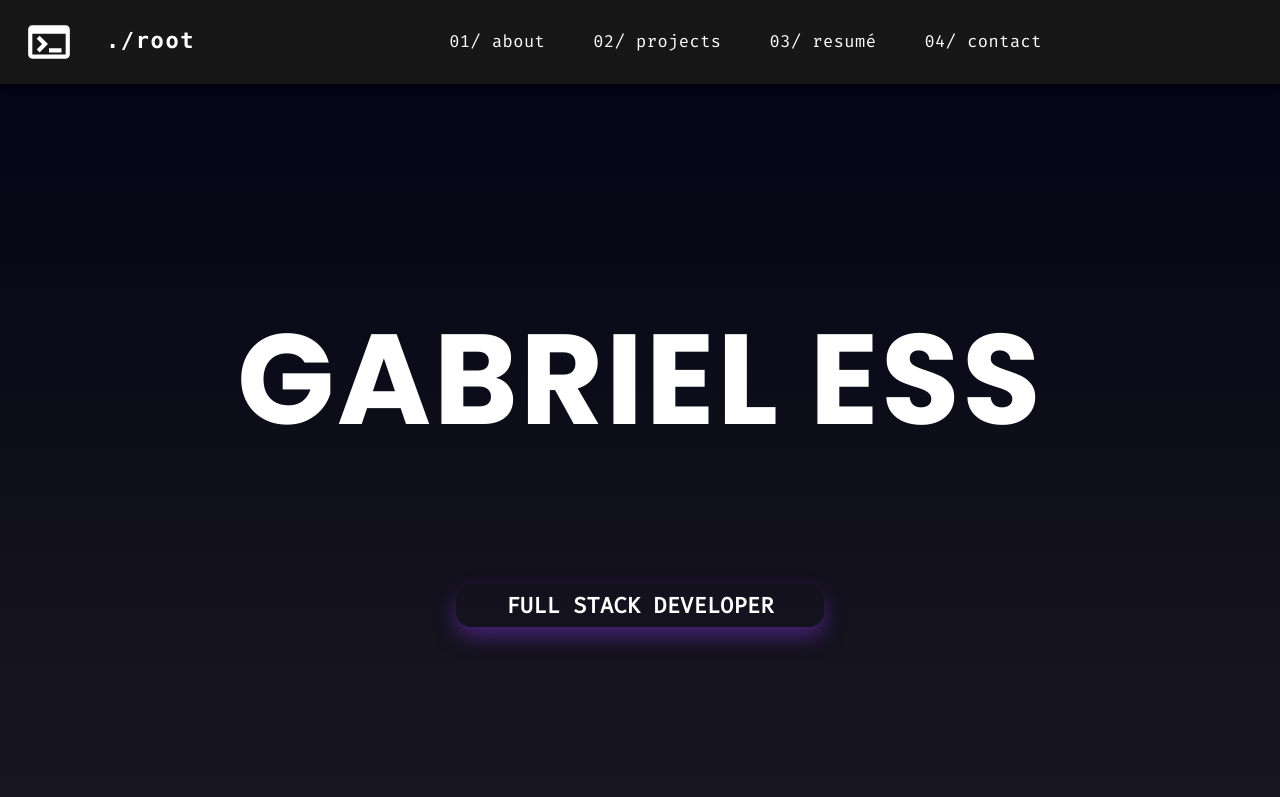
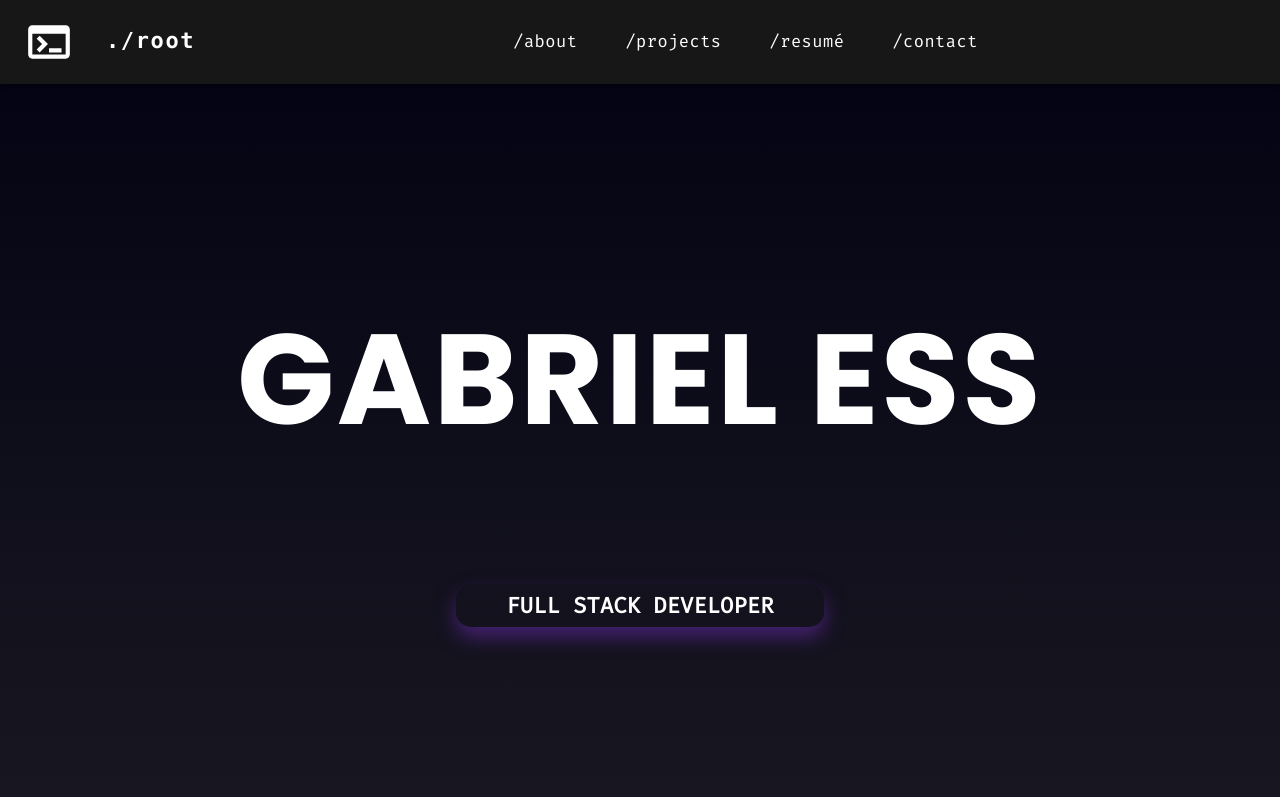
Before and after one commit to gabess3/Portfolio, a React (Create React App) app: page / in a window 1280 px wide. Shown: the top 797 px of the page. Built offline with nearby package versions, Linux system fonts and the light colour scheme.

Commit message:
cleaned up navigation code by making an array of objects for tab information

```diff
--- a/src/app/App.css
+++ b/src/app/App.css
@@ -227,7 +227,6 @@
 .projectContainer h2 {
   margin: 10px;
   padding: 50px;
-  border-bottom: 4px solid white;
 }
 
 .projects {
--- a/src/components/navigation.jsx
+++ b/src/components/navigation.jsx
@@ -1,19 +1,42 @@
 import * as React from "react";
-import AppBar from "@mui/material/AppBar";
-import Box from "@mui/material/Box";
-import Toolbar from "@mui/material/Toolbar";
-import IconButton from "@mui/material/IconButton";
-import Typography from "@mui/material/Typography";
-import Menu from "@mui/material/Menu";
+import {
+  AppBar,
+  Box,
+  Toolbar,
+  IconButton,
+  Typography,
+  Menu,
+  Container,
+  Button,
+  MenuItem,
+  Link,
+} from "@mui/material";
+import Terminal from "@mui/icons-material/Terminal";
 import MenuIcon from "@mui/icons-material/Menu";
-import Container from "@mui/material/Container";
-import Button from "@mui/material/Button";
-import MenuItem from "@mui/material/MenuItem";
 import resume from "../images/Resumé.pdf";
-import Link from "@mui/material/Link";
-import TerminalIcon from "@mui/icons-material/Terminal";
 
-const pages = ["About", "Projects", "Resumé", "Contact"];
+const tabs = [
+  {
+    name: "About",
+    link: "#about",
+    target: "_self",
+  },
+  {
+    name: "Projects",
+    link: "#projects",
+    target: "_self",
+  },
+  {
+    name: "Resumé",
+    link: resume,
+    target: "_blank",
+  },
+  {
+    name: "Contact",
+    link: "#contact",
+    target: "_self",
+  },
+];
 
 function Header() {
   const [anchorElNav, setAnchorElNav] = React.useState(null);
@@ -30,7 +53,7 @@ function Header() {
     <AppBar sx={{ backgroundColor: "black" }} position="sticky">
       <Container maxWidth="xl">
         <Toolbar disableGutters>
-          <TerminalIcon
+          <Terminal
             sx={{ display: { xs: "none", md: "flex" }, mr: 1, fontSize: 50 }}
           />
           <Typography
@@ -83,12 +106,11 @@ function Header() {
             >
               {/* Creates nav items on xs displays */}
 
-              {pages.map((page) =>
-                page === "Resumé" ? (
-                  <MenuItem key={page} onClick={handleCloseNavMenu}>
+              {tabs.map((tab) => (
+                <MenuItem key={tab} onClick={handleCloseNavMenu}>
                   <Link
-                      href={resume}
-                      target="_blank"
+                    href={tab.link}
+                    target={tab.target}
                     sx={{ textDecoration: "none", color: "white" }}
                   >
                     <Typography
@@ -101,88 +123,20 @@ function Header() {
                       }}
                       textAlign="center"
                     >
-                        {page}
+                      /{tab.name}
                     </Typography>
                   </Link>
                 </MenuItem>
-                ) : page === "About" ? (
-                  <MenuItem key={page} onClick={handleCloseNavMenu}>
-                    <Link
-                      href="#about"
-                      sx={{ textDecoration: "none", color: "white" }}
-                    >
-                      <Typography
-                        sx={{
-                          p: 10,
-                          color: "white",
-                          textDecoration: "none",
-                          fontFamily: "FiraMono",
-                          textTransform: "lowercase",
-                        }}
-                        textAlign="center"
-                      >
-                        {page}
-                      </Typography>
-                    </Link>
-                  </MenuItem>
-                ) : page === "Projects" ? (
-                  <MenuItem key={page} onClick={handleCloseNavMenu}>
-                    <Link
-                      href="#projects"
-                      sx={{ textDecoration: "none", color: "white" }}
-                    >
-                      <Typography
-                        sx={{
-                          p: 10,
-                          color: "white",
-                          textDecoration: "none",
-                          fontFamily: "FiraMono",
-                          textTransform: "lowercase",
-                        }}
-                        textAlign="center"
-                      >
-                        {page}
-                      </Typography>
-                    </Link>
-                  </MenuItem>
-                ) : page === "Contact" ? (
-                  <MenuItem key={page} onClick={handleCloseNavMenu}>
-                    <Link
-                      href="#contact"
-                      sx={{ textDecoration: "none", color: "white" }}
-                    >
-                      <Typography
-                        sx={{
-                          p: 10,
-                          color: "white",
-                          textDecoration: "none",
-                          fontFamily: "FiraMono",
-                          textTransform: "lowercase",
-                        }}
-                        textAlign="center"
-                      >
-                        {page}
-                      </Typography>
-                    </Link>
-                  </MenuItem>
-                ) : (
-                  <MenuItem key={page} onClick={handleCloseNavMenu}>
-                    <Typography sx={{ p: 10 }} textAlign="center">
-                      {page}
-                    </Typography>
-                  </MenuItem>
-                )
-              )}
+              ))}
             </Menu>
           </Box>
-          <TerminalIcon
+          <Terminal
             sx={{ display: { xs: "flex", md: "none" }, mr: 1, scale: 1.5 }}
           />
           <Typography
             variant="h5"
             noWrap
             component="a"
-            href=""
             sx={{
               mr: 2,
               display: { xs: "flex", md: "none" },
@@ -204,10 +158,9 @@ function Header() {
           >
             {/* Creates nav items on medium displays */}
 
-            {pages.map((page) =>
-              page === "Resumé" ? (
+            {tabs.map((tab) => (
               <Button
-                  key={page}
+                key={tab.name}
                 onClick={handleCloseNavMenu}
                 className="navigation"
                 sx={{
@@ -219,64 +172,12 @@ function Header() {
                   fontSize: 17,
                   textTransform: "lowercase",
                 }}
-                  href={resume}
-                  target="_blank"
+                href={tab.link}
+                target={tab.target}
               >
-                  03/ {page}
+                /{tab.name}
               </Button>
-              ) : page === "Projects" ? (
-                <Button
-                  key={page}
-                  onClick={handleCloseNavMenu}
-                  sx={{
-                    m: 2,
-                    color: "white",
-                    display: "block",
-                    textDecoration: "none",
-                    fontFamily: "FiraMono",
-                    fontSize: 17,
-                    textTransform: "lowercase",
-                  }}
-                  href="#projects"
-                >
-                  02/ {page}
-                </Button>
-              ) : page === "About" ? (
-                <Button
-                  key={page}
-                  onClick={handleCloseNavMenu}
-                  sx={{
-                    m: 2,
-                    color: "white",
-                    display: "block",
-                    textDecoration: "none",
-                    fontFamily: "FiraMono",
-                    fontSize: 17,
-                    textTransform: "lowercase",
-                  }}
-                  href="#about"
-                >
-                  01/ {page}
-                </Button>
-              ) : (
-                <Button
-                  key={page}
-                  onClick={handleCloseNavMenu}
-                  sx={{
-                    m: 2,
-                    color: "white",
-                    display: "block",
-                    textDecoration: "none",
-                    fontFamily: "FiraMono",
-                    fontSize: 17,
-                    textTransform: "lowercase",
-                  }}
-                  href="#contact"
-                >
-                  04/ {page}
-                </Button>
-              )
-            )}
+            ))}
           </Box>
         </Toolbar>
       </Container>
```
Lines whose indentation alone changed are shown as unchanged.
